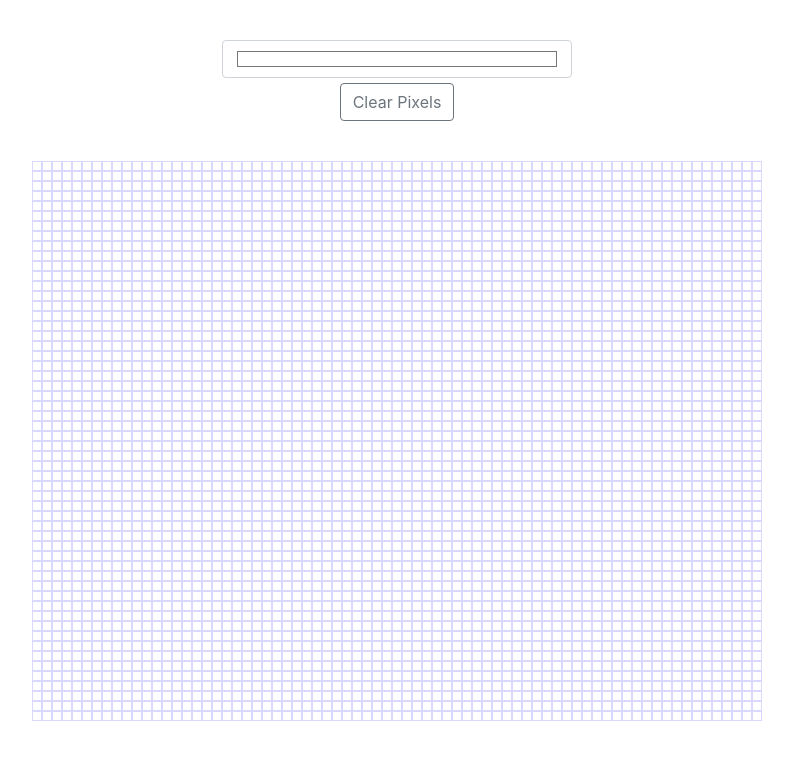
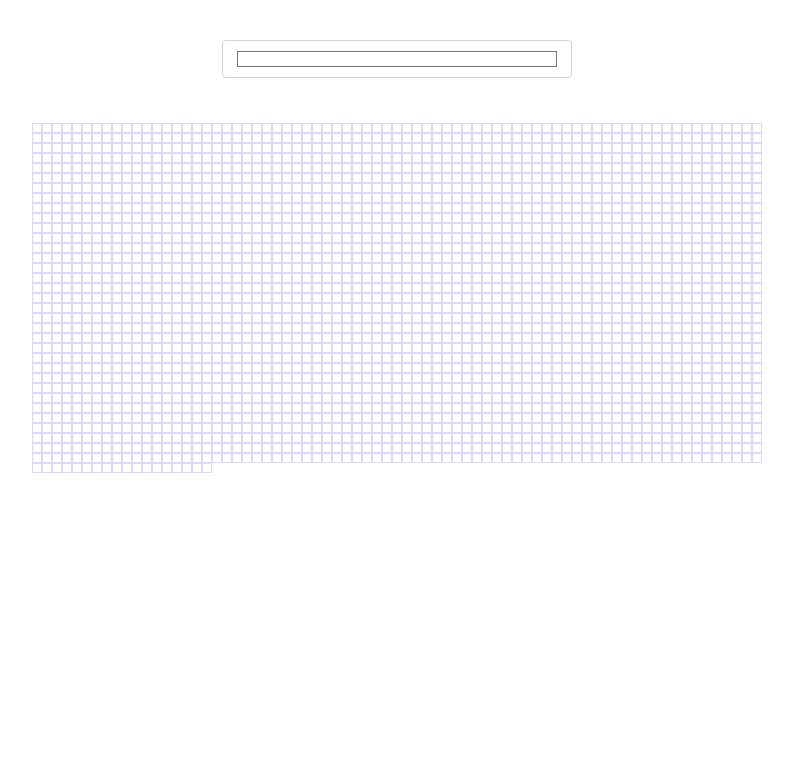
Before and after one commit to Diegodlt/pixel-drawer-angular, an Angular app: page / in a window 1280 px wide. Shown: the top 760 px of the page, without its empty margins (243-1036 px from the left). Built offline with nearby package versions, Linux system fonts and the light colour scheme.

Commit message:
Create pixel-board component

```diff
--- a/src/app/app.component.html
+++ b/src/app/app.component.html
@@ -3,15 +3,15 @@
         <div class="col-4">
             <div class="controls">
                 <input type="color" class="form-control" (change)="onColorChange($event)" value="#ffffff">
-                <button class="btn btn-outline-secondary" (click)="onClearPixel()">Clear Pixels</button>
+                <!-- <button class="btn btn-outline-secondary" (click)="onClearPixel()">Clear Pixels</button>
+                <button class="btn btn-outline-primary" (click)="addRow()">Add row</button>
+                <button class="btn btn-outline-primary" (click)="addColumn()">Add Column</button> -->
             </div>
         </div>
     </div>
     <div class="row">
         <div class="col-md-8 board">
-            <ng-container *ngFor="let pixelRow of pixels; index as i">
-                <div class="pixel" pixelFill></div>
-            </ng-container>
+            <pixel-board [rows]="50" [cols]="50"></pixel-board>
         </div>
     </div>
 </div>
--- a/src/app/app.component.ts
+++ b/src/app/app.component.ts
@@ -1,4 +1,4 @@
-import { Component,  ViewChildren, QueryList } from '@angular/core';
+import { Component,  ViewChildren, QueryList, OnInit } from '@angular/core';
 import { PixelService } from './pixel/pixel.service';
 import { PixelFillDirective } from './pixel/pixel-fill.directive';
 
@@ -7,22 +7,14 @@ import { PixelFillDirective } from './pixel/pixel-fill.directive';
   templateUrl: './app.component.html',
   styleUrls: ['./app.component.scss']
 })
-export class AppComponent {
+export class AppComponent implements OnInit {
 
-  pixels = new Array(4088).fill(0);
-
-  @ViewChildren(PixelFillDirective)
-  pixelsRef: QueryList<PixelFillDirective>;
+  ngOnInit(){
+  }
 
   constructor(
     private pixelService: PixelService
   ){}
-
-  onClearPixel(){
-    this.pixelsRef.forEach(pixel=>{
-      pixel.clearPixel();
-    })
-  }
 
   onColorChange(event){
     this.pixelService.currentColor = event.target.value;
--- a/src/app/app.module.ts
+++ b/src/app/app.module.ts
@@ -3,11 +3,13 @@ import { NgModule } from '@angular/core';
 
 import { AppComponent } from './app.component';
 import { PixelFillDirective } from './pixel/pixel-fill.directive';
+import { PixelBoardComponent } from './pixel-board/pixel-board.component';
 
 @NgModule({
   declarations: [
     AppComponent,
-    PixelFillDirective
+    PixelFillDirective,
+    PixelBoardComponent
   ],
   imports: [
     BrowserModule
--- /dev/null
+++ b/src/app/pixel-board/pixel-board.component.scss
@@ -0,0 +1,9 @@
+.pixel{
+    border: 1px solid black;
+    display: inline-block;
+    width: 10px;
+    height: 10px;
+    float: left;
+    border-color: rgba( 160, 160, 255, 0.4);
+
+}
--- /dev/null
+++ b/src/app/pixel-board/pixel-board.component.ts
@@ -0,0 +1,56 @@
+import { Component, OnInit, ViewChildren, QueryList, Input, OnChanges, SimpleChange, SimpleChanges } from '@angular/core';
+import { PixelFillDirective } from '../pixel/pixel-fill.directive';
+
+@Component({
+  selector: 'pixel-board',
+  template: `
+    <ng-container *ngFor="let pixelRow of pixelBoard; index as i">
+        <ng-container *ngFor="let pixel of pixelRow">
+            <div class="pixel" pixelFill></div>
+        </ng-container>
+    </ng-container>
+
+  `,
+  styleUrls: ['./pixel-board.component.scss']
+})
+export class PixelBoardComponent implements OnInit, OnChanges{
+
+  pixelBoard: Array<Array<any>>;
+
+  @Input() rows: number;
+  @Input() cols: number;
+
+  @ViewChildren(PixelFillDirective)
+  pixelsRef: QueryList<PixelFillDirective>;
+
+  constructor() { }
+
+  ngOnInit() {
+    this.pixelBoard = new Array(this.rows);
+    for(let i = 0; i < this.rows; i++){
+      this.pixelBoard[i] = new Array(this.cols).fill(0);
+    }
+  }
+
+  ngOnChanges(changes: SimpleChanges){
+    console.log(changes);
+  }
+
+  addColumn(){
+    this.pixelBoard.forEach(pixelRow=>{
+      pixelRow.push(0);
+    })
+    console.log(this.pixelBoard)
+  }
+
+  addRow(){
+    this.pixelBoard.push(new Array(this.cols).fill(0));
+  }
+
+  onClearPixel(){
+    this.pixelsRef.forEach(pixel=>{
+      pixel.clearPixel();
+    })
+  }
+
+}
```
Also changed, not shown: 1 other file (tests, documents, lock files or other folders).
